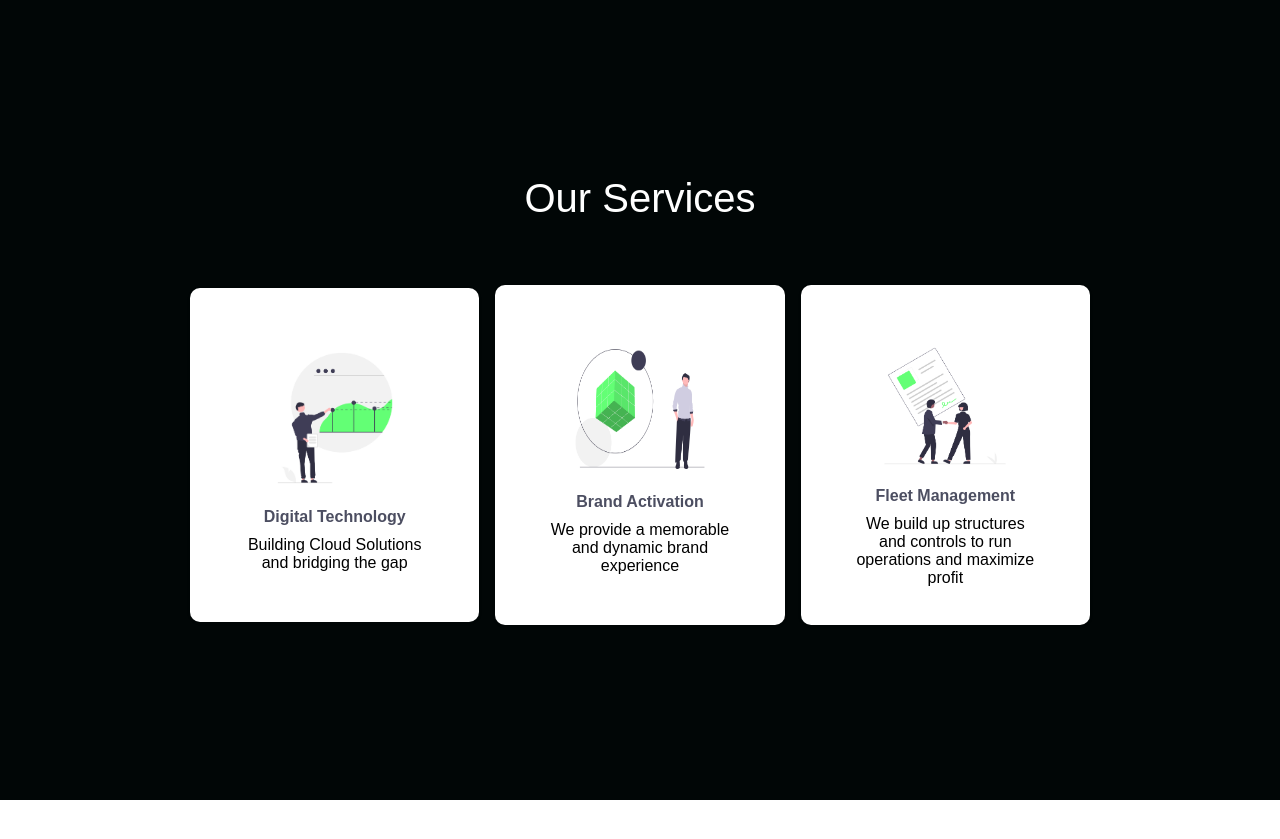
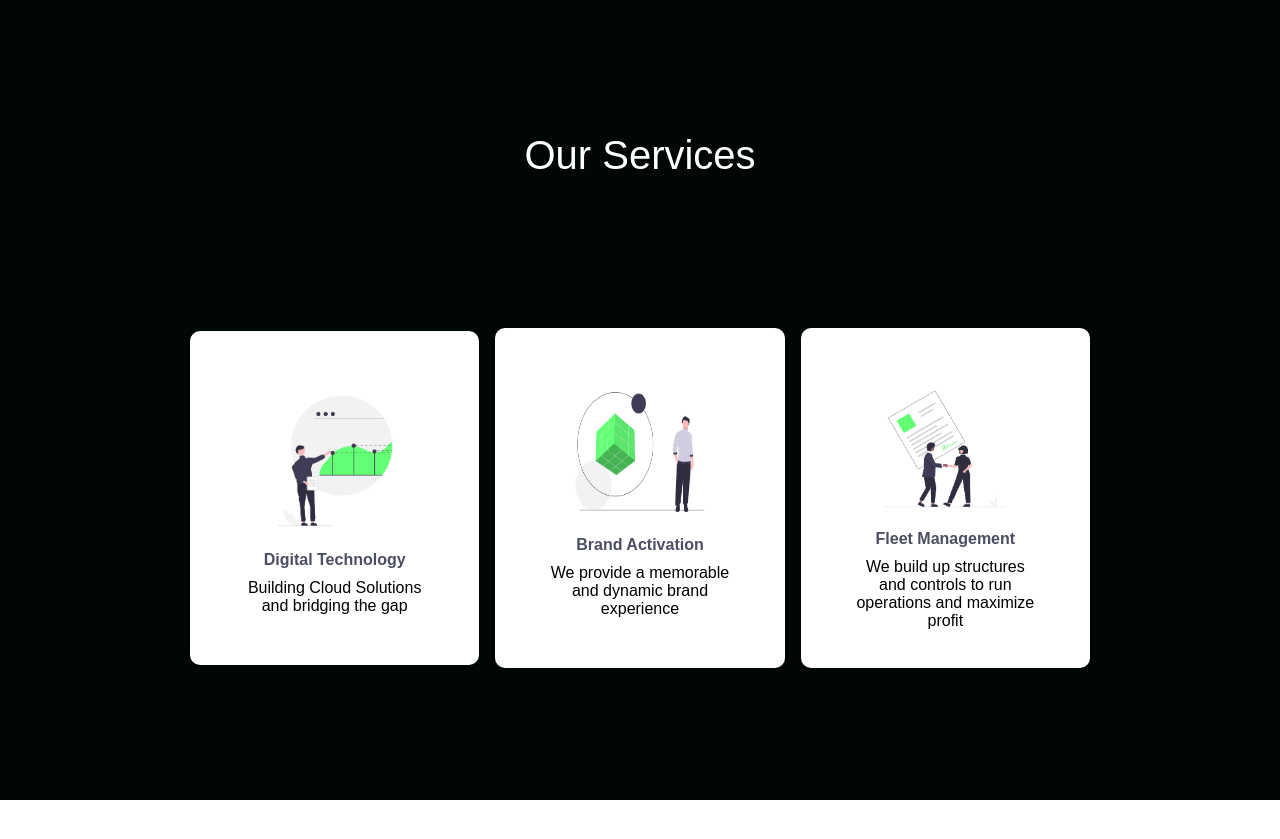
Before and after one commit to sibTunechy/webemg, a React (Create React App) app: page / in a window 1280 px wide. Shown: the part 2520-3359 px from the top of the page. Built offline with nearby package versions, Linux system fonts and the light colour scheme; a web font is replaced by a local one.

Commit message:
about us page updated

```diff
--- a/src/components/Services/ServicesElements.jsx
+++ b/src/components/Services/ServicesElements.jsx
@@ -64,7 +64,7 @@ export const ServicesIcon = styled.img`
 export const ServicesH1 = styled.h1`
     font-size: 2.5rem;
     color: #fff !important;
-    margin-bottom: 64px;
+    margin-bottom: 150px;
 
     @media screen and (max-width: 480px) {
         font-size: 2rem;
--- a/src/components/Thirdabout/index.jsx
+++ b/src/components/Thirdabout/index.jsx
@@ -6,7 +6,7 @@ const Thirdabout = () => {
   return (
     <>
         <div className='about-div'>
-            <h1>About Us</h1>
+            {/* <h1>About Us</h1> */}
         </div>
         <div className='row1-container'>
             <div className='box box-down cyan'>
--- a/src/styles/Aboutus.css
+++ b/src/styles/Aboutus.css
@@ -19,10 +19,11 @@
     text-decoration: none;
     left: 30px;
     color: #01BF71;
-    /* background-color: green; */
+    background-color: green;
     justify-content: center;
     text-align: center;
     left: -50%;
+    border: 5px solid red;
 }
 
 
```
